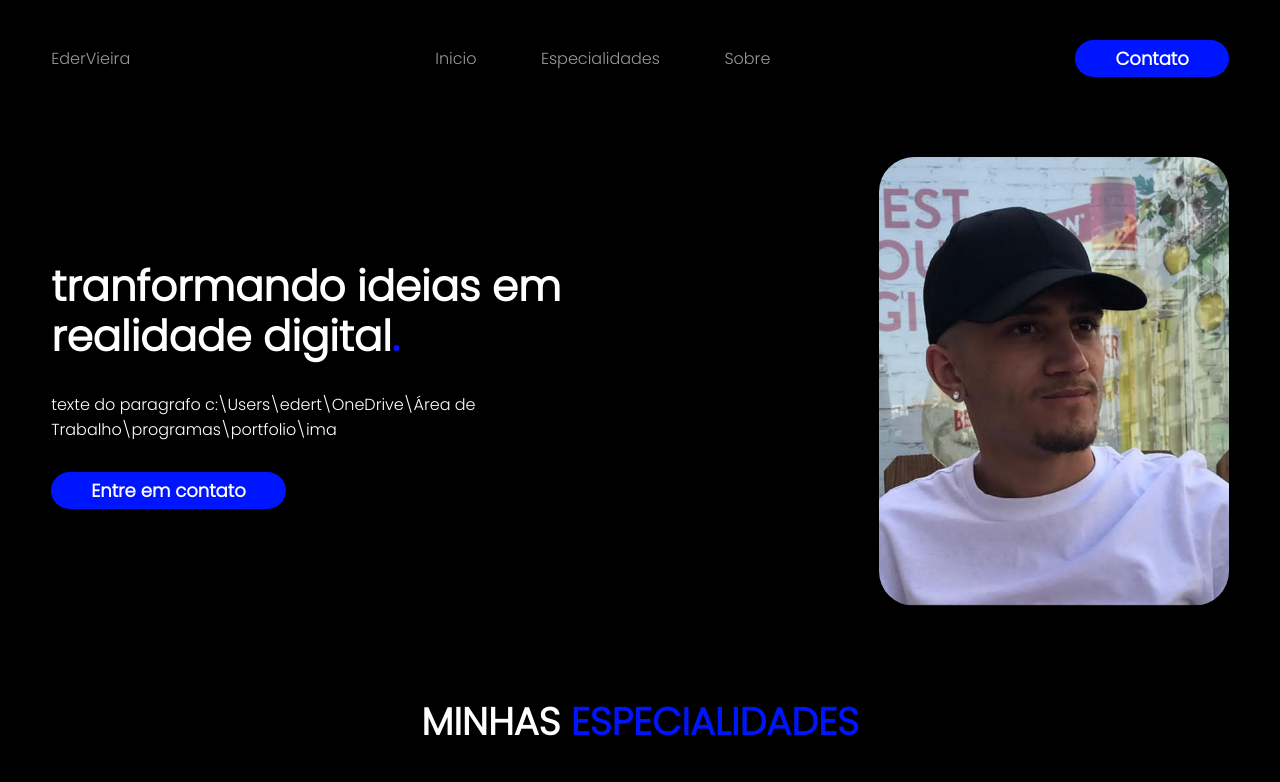
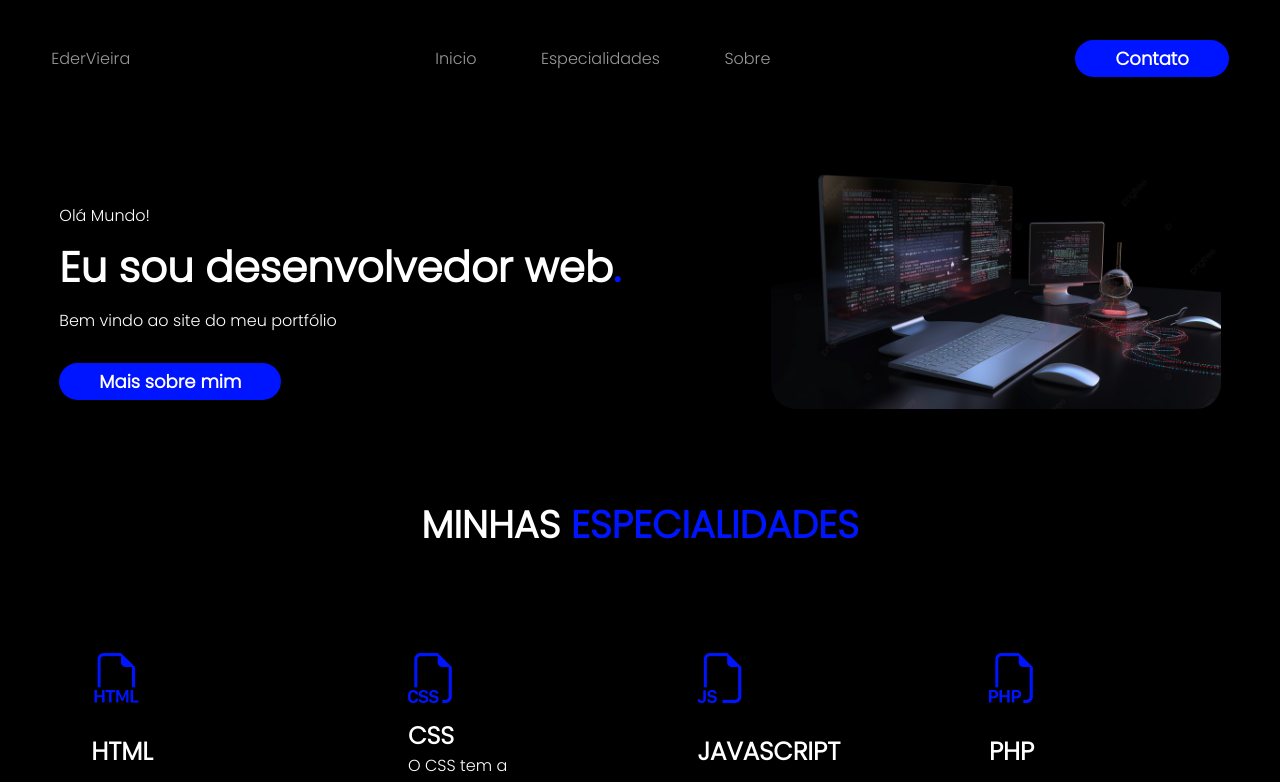
Before and after one commit to Edervieira12/Eder, a plain HTML site: page index.html in a window 1280 px wide. Shown: the top 782 px of the page. Drawn offline with nearby package versions, Linux system fonts and the light colour scheme.

Commit message:
img
atualizando img

```diff
--- a/index.html
+++ b/index.html
@@ -65,16 +65,17 @@
             <div class="interface">
                 <div class="flex">
                     <div class="txt-topo-site">
-                        <h1>tranformando ideias em realidade digital<span>.</span></h1>
-                        <p>texte do paragrafo c:\Users\edert\OneDrive\Área de Trabalho\programas\portfolio\ima</p>
+                        <p>Olá Mundo!</p>
+                        <h1>Eu sou desenvolvedor web<span>.</span></h1>
+                        <p>Bem vindo ao site do meu portfólio</p>
                         <div class="btn-contato">
-                            <a href="#">
-                                <button>Entre em contato</button>
+                            <a href="#sobre">
+                                <button>Mais sobre mim</button>
                             </a>
                         </div>
                     </div>
                     <div class="img-topo-site">
-                        <img src="images/imagem.jpg" alt="">
+                        <img src="images/img-topo.jpg" alt="">
                     </div>
                 </div>
             </div>
--- a/style.css
+++ b/style.css
@@ -179,7 +179,7 @@ header nav.menu-desktop ul li{
 .txt-topo-site h1{
     color: white;
     font-size: 42px;
-    line-height: 50px;
+    line-height: 20px;
 }
 
 .txt-topo-site h1 span{
@@ -192,8 +192,8 @@ header nav.menu-desktop ul li{
 }
 
 .img-topo-site img{
-    width: 350px;
-    border-radius:35px;
+    width: 450px;
+    border-radius: 25px;
 }
 
                 /*Especialidades*/
```
Also changed, not shown: images/img-topo.jpg (added).
